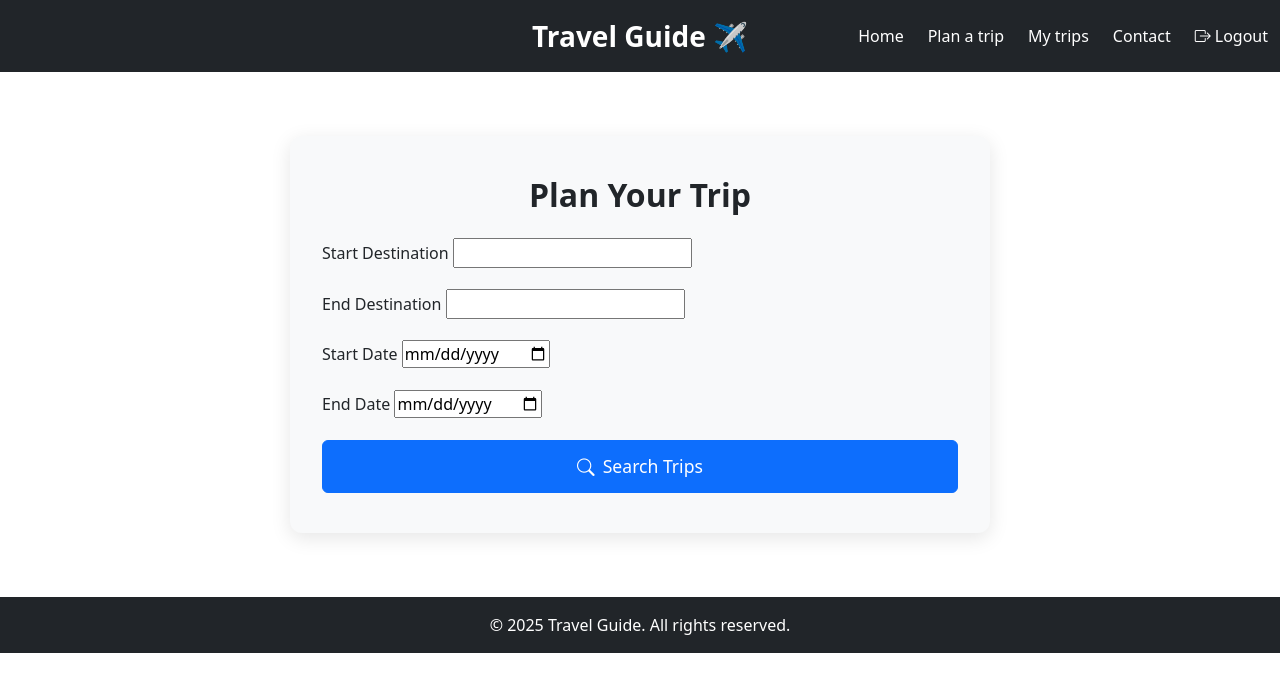
After one commit to helenaborzan/Web_projekt, a Django app: page /travelApp/plan-trip/ in a window 1280 px wide. The commit adds this page. Shown: the top 692 px of the page. Run offline with Django 5.2, Linux system fonts and the light colour scheme; the visitor is signed in with stand-in values (Sample User, id 1).

Commit message:
Add plan trip functionallity and my trips display

```diff
--- a/travelguide/templates/base.html
+++ b/travelguide/templates/base.html
@@ -20,9 +20,9 @@
       </a>
 
       <div class="ms-auto d-flex gap-4 align-items-center">
-        <a class="nav-link text-white" href="#">Home</a>
-        <a class="nav-link text-white" href="#">Plan a trip</a>
-        <a class="nav-link text-white" href="#">My Trips</a>
+        <a class="nav-link text-white" href="{% url 'travelApp:home' %}">Home</a>
+        <a class="nav-link text-white" href="{% url 'travelApp:plan_trip' %}">Plan a trip</a>
+        <a class="nav-link text-white" href="{% url 'travelApp:my_trips' %}">My trips</a>
         <a class="nav-link text-white" href="#">Contact</a>
 
         {% if user.is_authenticated %}
--- a/travelguide/travelApp/admin.py
+++ b/travelguide/travelApp/admin.py
@@ -1,4 +1,6 @@
 from django.contrib import admin
-from .models import TravelPlan
+from .models import TravelPlan, MyTrip, Account
 
+admin.site.register(Account)
 admin.site.register(TravelPlan)
+admin.site.register(MyTrip)
--- a/travelguide/travelApp/forms.py
+++ b/travelguide/travelApp/forms.py
@@ -2,6 +2,7 @@
 from django import forms
 from django.contrib.auth.forms import UserCreationForm
 from django.contrib.auth.models import User
+from .models import MyTrip
 
 class SignUpForm(UserCreationForm):
     email = forms.EmailField(max_length=254, required=True, help_text='Required. Enter a valid email address.')
@@ -9,3 +10,9 @@ class SignUpForm(UserCreationForm):
     class Meta:
         model = User
         fields = ('username', 'email', 'password1', 'password2')
+
+class TripForm(forms.Form):
+    start_destination = forms.CharField(label="Start Destination", required=True)
+    end_destination = forms.CharField(label="End Destination", required=True)
+    start_date = forms.DateField(widget=forms.DateInput(attrs={'type': 'date'}))
+    end_date = forms.DateField(widget=forms.DateInput(attrs={'type': 'date'}))
--- /dev/null
+++ b/travelguide/travelApp/templates/travelApp/planTrip.html
@@ -0,0 +1,90 @@
+{% extends "base.html" %}
+
+{% block title %}Plan Your Trip{% endblock %}
+
+{% block extra_head %}
+<style>
+  .form-section {
+    max-width: 700px;
+    margin: 4rem auto;
+    background-color: #f8f9fa;
+    padding: 2.5rem 2rem;
+    border-radius: 12px;
+    box-shadow: 0 5px 20px rgba(0,0,0,0.1);
+  }
+
+  .form-section h2 {
+    font-weight: 700;
+    margin-bottom: 1.5rem;
+    color: #212529;
+  }
+
+  .btn-submit {
+    width: 100%;
+    padding: 0.75rem;
+    font-size: 1.1rem;
+  }
+</style>
+{% endblock %}
+
+{% block content %}
+<div class="container">
+  <div class="form-section">
+    <h2 class="text-center">Plan Your Trip</h2>
+    <form method="POST">
+      {% csrf_token %}
+      {{ form.non_field_errors }}
+      <div class="mb-3">
+        <label for="{{ form.start_destination.id_for_label }}" class="form-label">Start Destination</label>
+        {{ form.start_destination }}
+      </div>
+      <div class="mb-3">
+        <label for="{{ form.end_destination.id_for_label }}" class="form-label">End Destination</label>
+        {{ form.end_destination }}
+      </div>
+      <div class="mb-3">
+        <label for="{{ form.start_date.id_for_label }}" class="form-label">Start Date</label>
+        {{ form.start_date }}
+      </div>
+      <div class="mb-3">
+        <label for="{{ form.end_date.id_for_label }}" class="form-label">End Date</label>
+        {{ form.end_date }}
+      </div>
+      <button type="submit" name="search" class="btn btn-primary btn-submit">
+        <i class="bi bi-search me-2"></i>Search Trips
+      </button>
+    </form>
+  </div>
+
+  {% if no_trips %}
+    <div class="text-center text-danger fw-bold mt-4">
+      No trips available for selected categories
+    </div>
+  {% endif %}
+
+  {% if available_trips %}
+    <div class="mt-5">
+      <h4 class="text-center mb-4">Available Trips</h4>
+      <div class="list-group">
+        {% for trip in available_trips %}
+          <div class="list-group-item d-flex justify-content-between align-items-center">
+            <div>
+              <strong>{{ trip.name }}</strong><br>
+              {{ trip.start_destination }} → {{ trip.end_destination }}<br>
+              {{ trip.start_date }} to {{ trip.end_date }}<br>
+              {{ trip.number_of_people }} people · ${{ trip.price }}
+            </div>
+            <form method="POST">
+              {% csrf_token %}
+              <input type="hidden" name="book_trip_id" value="{{ trip.id }}">
+              <button type="submit" class="btn btn-success">
+                <i class="bi bi-check2-circle me-1"></i>Book
+              </button>
+            </form>
+          </div>
+        {% endfor %}
+      </div>
+    </div>
+  {% endif %}
+</div>
+{% endblock %}
--- a/travelguide/travelApp/urls.py
+++ b/travelguide/travelApp/urls.py
@@ -5,5 +5,7 @@ from . import views
 app_name = 'travelApp'
 urlpatterns = [
     path('', views.home, name='home'),
-    path('signup/', views.signup, name='signup')
+    path('signup/', views.signup, name='signup'),
+    path('plan-trip/', views.plan_trip, name='plan_trip'),
+    path('my-trips/', views.my_trips, name='my_trips'),
 ]
--- a/travelguide/travelApp/views.py
+++ b/travelguide/travelApp/views.py
@@ -1,10 +1,10 @@
-from django.shortcuts import render, redirect
+from django.shortcuts import render, redirect, get_object_or_404
 from django.http import HttpResponse
-from .forms import SignUpForm
-from .models import Account
+from .forms import SignUpForm, TripForm
+from .models import Account, MyTrip, TravelPlan
 from django.contrib.auth import login, authenticate
 from django.contrib.auth import logout
-
+from django.contrib.auth.decorators import login_required
 
 def home(request):
     return render (request, 'travelApp/home.html')
@@ -36,3 +36,46 @@ def signup(request):
     else:
         form = SignUpForm()
     return render(request, 'registration/signup.html', {'form': form})
+
+@login_required
+def plan_trip(request):
+    available_trips = None
+    no_trips = False
+
+    if request.method == 'POST':
+        if 'search' in request.POST:
+            form = TripForm(request.POST)
+            if form.is_valid():
+                cd = form.cleaned_data
+                available_trips = TravelPlan.objects.filter(
+                    start_destination__iexact=cd['start_destination'],
+                    end_destination__iexact=cd['end_destination'],
+                    start_date__gte=cd['start_date'],
+                    end_date__lte=cd['end_date']
+                )
+                if not available_trips.exists():
+                    no_trips = True
+        elif 'book_trip_id' in request.POST:
+            trip_id = request.POST.get('book_trip_id')
+            plan = get_object_or_404(TravelPlan, id=trip_id)
+            MyTrip.objects.create(
+                user=request.user,
+                start_destination=plan.start_destination,
+                end_destination=plan.end_destination,
+                start_date=plan.start_date,
+                end_date=plan.end_date
+            )
+            return redirect('travelApp:my_trips')
+    else:
+        form = TripForm()
+
+    return render(request, 'travelApp/planTrip.html', {
+        'form': form,
+        'available_trips': available_trips,
+        'no_trips': no_trips
+    })
+
+@login_required
+def my_trips(request):
+    trips = MyTrip.objects.filter(user=request.user).order_by('-booked_at')
+    return render(request, 'travelApp/myTrips.html', {'trips': trips})
```
Also changed, not shown: travelguide/travelApp/models.py (+11 -1 lines), travelguide/travelApp/templates/travelApp/myTrips.html (added, +21 -0 lines), travelguide/travelApp/migrations/0003_mytrip.py (added), travelguide/travelApp/migrations/0004_remove_travelplan_user.py (added).
